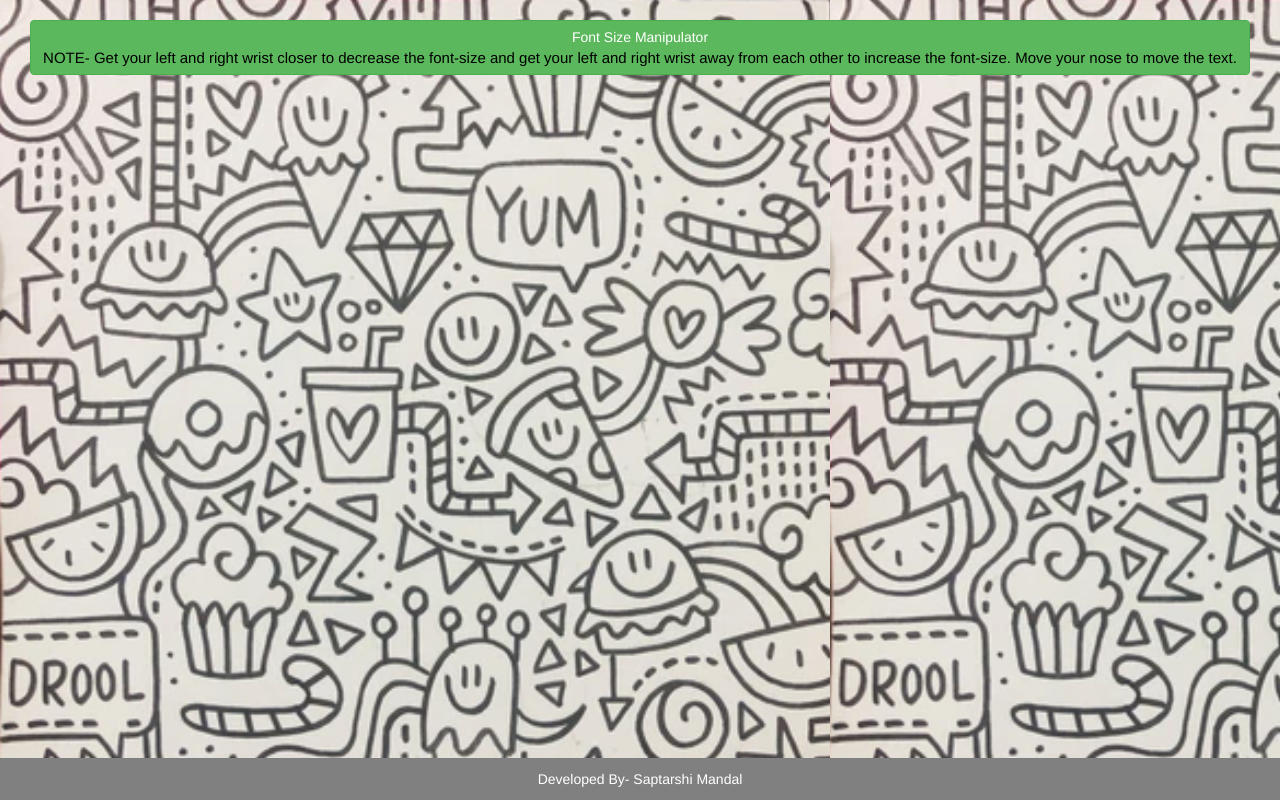
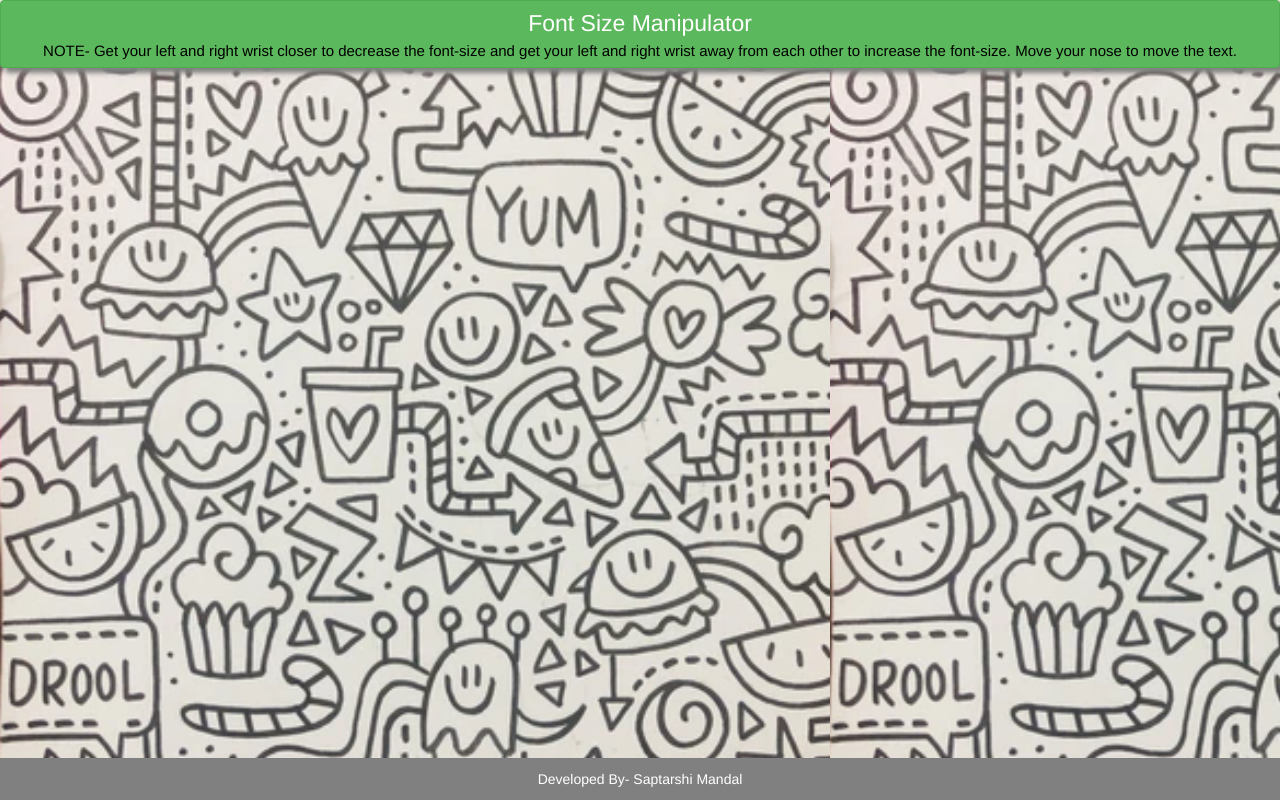
Before and after one commit to Saptarshi1104/FontManipulator1, a plain HTML site: page index.html in a window 1280 px wide. Drawn offline with nearby package versions, Linux system fonts and the light colour scheme; a script that the page names is missing.

Commit message:
Add files via upload

```diff
--- a/index.html
+++ b/index.html
@@ -13,7 +13,7 @@
     </head>
     <body background="Doodle.png">
         <center>
-            <h3 class="btn btn-success">
+            <h3 class="btn btn-success heading">
                 Font Size Manipulator
                 <br>
                 <span class="note">
```
